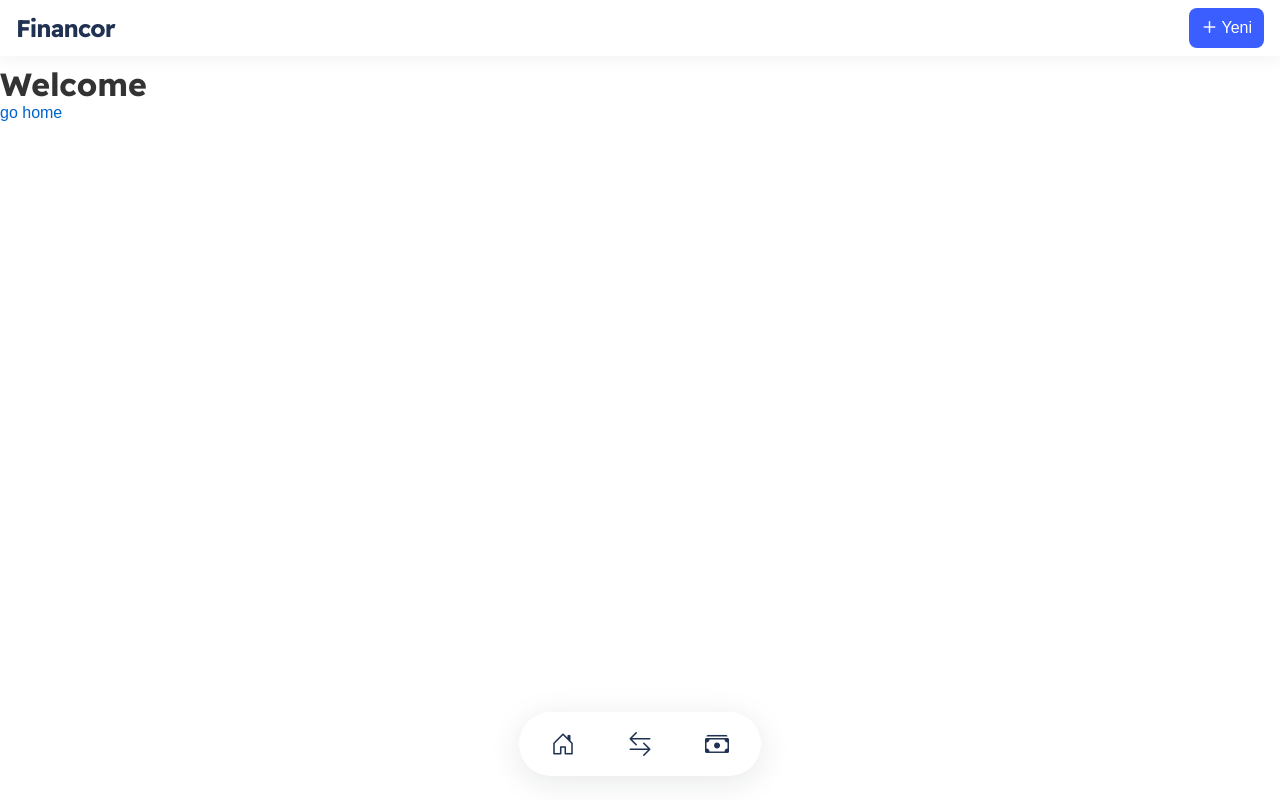
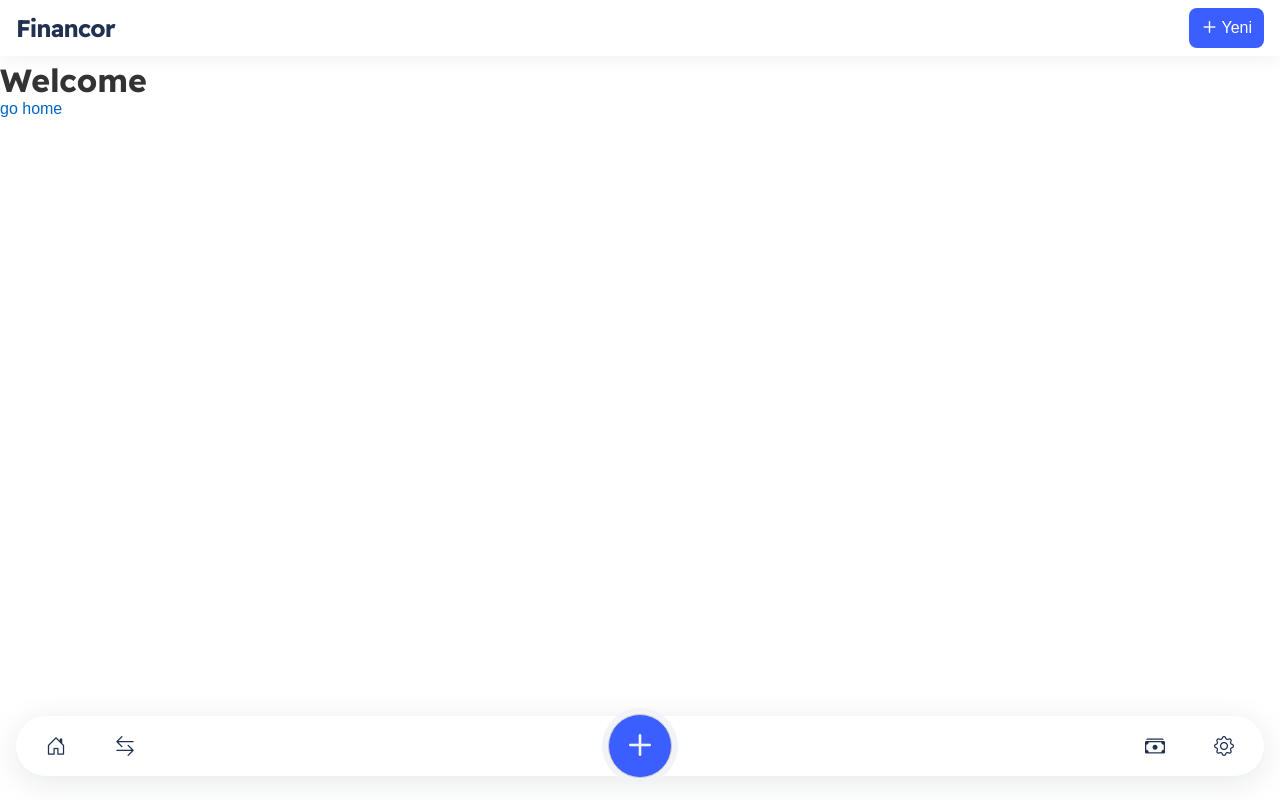
Before and after one commit to onderbakirtas/financor-app, a Svelte app: page / in a window 1280 px wide. Built offline with nearby package versions, Linux system fonts and the light colour scheme; a web font is replaced by a local one.

Commit message:
feat: changed how tabbar is shown

```diff
--- a/src/app.css
+++ b/src/app.css
@@ -7,7 +7,7 @@
 }
 
 :root {
-  --tabbar-height: 64px;
+  --tabbar-height: 60px;
   --c-blue: #3a5eff;
   --c-green: #08c173;
   --c-orange: #fe824c;
--- a/src/components/Tabbar.svelte
+++ b/src/components/Tabbar.svelte
@@ -18,34 +18,67 @@
       link: "/savings",
       icon: "cash-stack",
     },
+    {
+      text: "Profil",
+      link: "/profile",
+      icon: "gear",
+    },
   ];
 </script>
 
 <nav class="tabbar">
-  {#each tabs as item}
-    <a href={item.link} use:link use:active>
-      <i class="bi bi-{item.icon}" />
-    </a>
-  {/each}
+  <div class="tabbar-left">
+    {#each tabs.slice(0, 2) as item}
+      <a href={item.link} use:link use:active>
+        <i class="bi bi-{item.icon}" />
+      </a>
+    {/each}
+  </div>
+  <button class="tabbar-add">
+    <i class="bi bi-plus" />
+  </button>
+  <div class="tabbar-right">
+    {#each tabs.slice(-2) as item}
+      <a href={item.link} use:link use:active>
+        <i class="bi bi-{item.icon}" />
+      </a>
+    {/each}
+  </div>
 </nav>
 
 <style lang="scss">
   @import "../styles/colors";
-  nav {
+
+  .tabbar {
     background-color: #fff;
     display: flex;
     align-items: center;
-    justify-content: space-around;
+    justify-content: space-between;
     position: fixed;
     z-index: 1000;
     border-radius: 50px;
     left: 50%;
     transform: translateX(-50%);
+    width: calc(100% - 2rem);
     bottom: 1.5rem;
     box-shadow: 0 6px 32px rgba(20, 30, 40, 0.1);
     padding: 8px;
     height: var(--tabbar-height);
-    font-size: 1.5rem;
+
+    &-add {
+      position: absolute;
+      left: 50%;
+      transform: translateX(-50%);
+      height: 4rem;
+      width: 4rem;
+      border-radius: 5rem;
+      font-size: 2.75rem;
+      line-height: 1;
+      padding: 0;
+      background-color: darken($color: $c-blue, $amount: 0);
+      color: $c-white;
+      box-shadow: 0 0 0 6px $c-white;
+    }
 
     & a {
       display: inline-flex;
@@ -53,12 +86,13 @@
       justify-content: center;
       height: calc(var(--tabbar-height) - 1rem);
       flex: 1 1 25%;
-      width: 72px;
+      width: 64px;
       border-radius: 50px;
       color: $c-black;
       font-weight: 700;
       text-decoration: none;
       margin-right: 5px;
+      font-size: 1.25rem;
 
       &:last-child {
         margin-right: 0;
@@ -72,8 +106,7 @@
   }
 
   :global(nav.tabbar a.active) {
-    color: #fff;
-    color: $c-blue;
+    color: $c-blue !important;
     background-color: $c-blue;
     background-color: transparentize($color: $c-blue, $amount: 0.8);
   }
--- a/src/styles/colors.scss
+++ b/src/styles/colors.scss
@@ -4,5 +4,5 @@ $c-orange: #fe824c;
 $c-red: #f85a53;
 $c-black: #203152;
 $c-gray-dark: #7E8DA6;
-$c-gray-ligt: #C5CAD4;
+$c-gray-light: #C5CAD4;
 $c-white: #F1F3F6;
```
